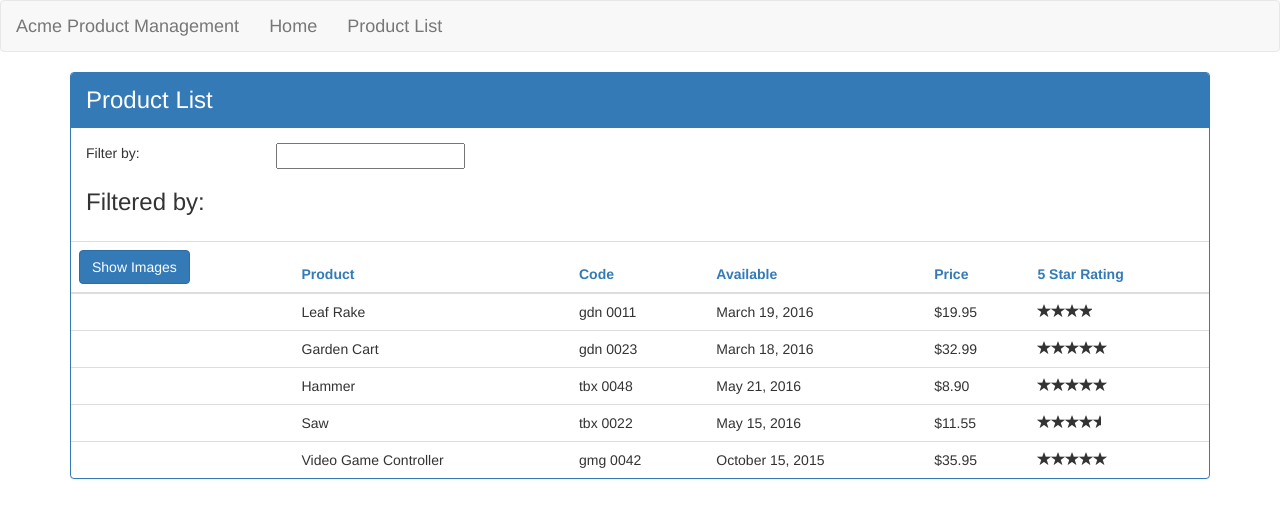
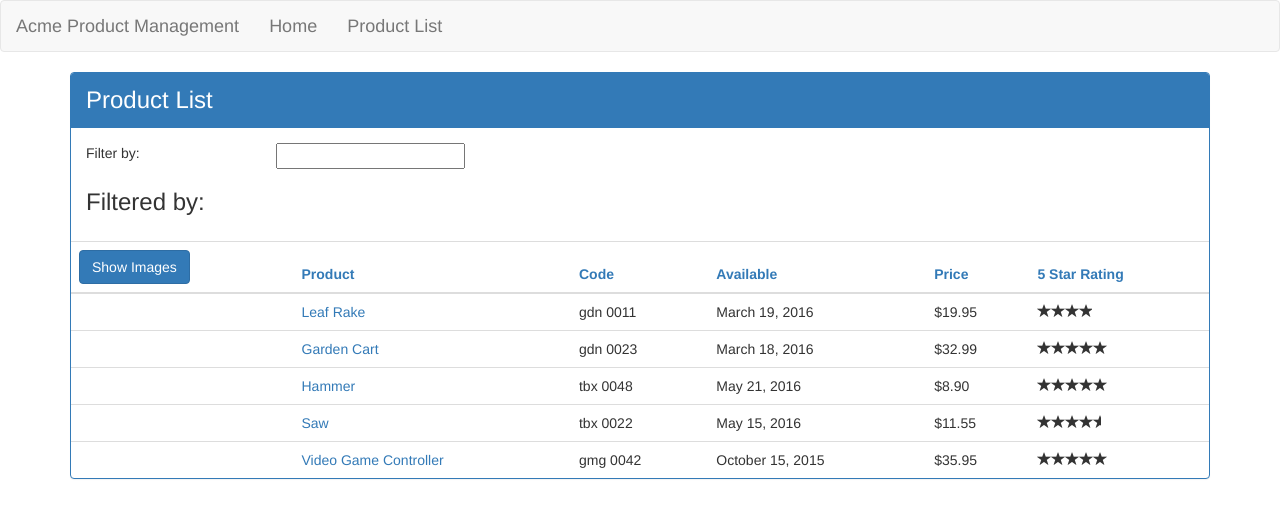
Before and after one commit to kyaloj/Angular-GettingStarted, an Angular app in the folder APM-Start/: page /products in a window 1280 px wide. Shown: the top 518 px of the page. Built offline with nearby package versions, Linux system fonts and the light colour scheme.

Commit message:
passing params to routes

```diff
--- a/APM-Start/src/app/products/product-detail.component.ts
+++ b/APM-Start/src/app/products/product-detail.component.ts
@@ -1,5 +1,6 @@
 import { Component, OnInit } from '@angular/core';
 import { IProduct } from './product';
+import { ActivatedRoute } from '@angular/router';
 
 @Component({
   templateUrl: './product-detail.component.html',
@@ -9,9 +10,22 @@ export class ProductDetailComponent implements OnInit {
 
   pageTitle: string = 'Product Detail';
   product: IProduct;
-  constructor() { }
+
+  constructor(private _route: ActivatedRoute) { }
 
   ngOnInit() {
+    let id = +this._route.snapshot.paramMap.get('id');
+    this.pageTitle = `Product ${id} Details`;
+    this.product = {
+      "productId": 2,
+      "productName": "Garden Cart",
+      "productCode": "GDN-0023",
+      "releaseDate": "March 18, 2016",
+      "description": "15 gallon capacity rolling garden cart",
+      "price": 32.99,
+      "starRating": 4.2,
+      "imageUrl": "http://openclipart.org/image/300px/svg_to_png/58471/garden_cart.png"
+    };
   }
 
 }
--- a/APM-Start/src/app/products/product-list.component.html
+++ b/APM-Start/src/app/products/product-list.component.html
@@ -43,7 +43,11 @@
 						     [style.margin.px] = 'imageMargin'
 						>
 					</td>
-					<td> {{ product.productName }}</td>
+					<td>
+						<a [routerLink] = "['/products', product.productId]">
+						   {{ product.productName }}
+					    </a>
+					</td>
 					<td> {{ product.productCode | lowercase | convertToSpaces:'-' }} </td>
 					<td> {{ product.releaseDate }}</td>
 					<td> {{ product.price | currency: 'USD': true: '1.2-2' }} </td>
```
